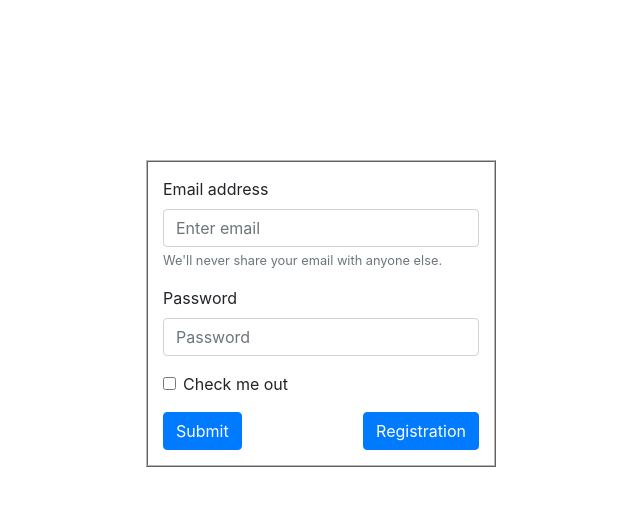
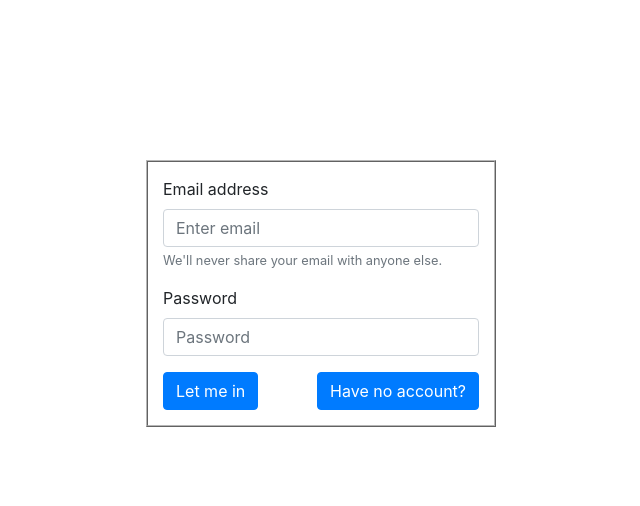
Before and after one commit to side-of-raya/todo-frontend, a React app: page /Login in a window 1280 px wide. Shown: the top 506 px of the page, without its empty margins (319-959 px from the left). Built offline with nearby package versions, Linux system fonts and the light colour scheme.

Commit message:
Redirecting by direct render was replaced by the meanings of <Redirect>, button placing was fixed, sensitive data now hidden in dotenv file

```diff
--- a/src/App.css
+++ b/src/App.css
@@ -9,7 +9,7 @@
   border-color: rgb(182, 182, 182);;
   padding: 15px;
 }
-.i {
+.todoitem {
   border: none;
   outline: none;
 }
--- a/src/App.js
+++ b/src/App.js
@@ -1,14 +1,13 @@
 import React, { Component } from 'react';
 import ThingsToDo from "./ThingsToDo";
 import axios from 'axios';
-import Login from './Login'
-import ReactDOM from 'react-dom';
+import { Redirect } from 'react-router-dom';
 
 class App extends Component {
   state = {
     thingsToDo: [],
     condition: 1,
-    logged: false,
+    isLogged: true,
     is_checked: false,
   }
 
@@ -21,12 +20,12 @@ class App extends Component {
       headers: {authorization: localStorage.getItem('authorization')}
      })
     .then(res => {
-        this.setState({thingsToDo : res.data})
+      this.setState({thingsToDo : res.data})
     })
     .catch ((error) => {
       console.log(error)
-        if( error.response.status === 401)
-        ReactDOM.render(<Login />, document.getElementById('root'));
+      if( error.response.status === 401)
+      this.setState({ isLogged: false })
     })
   }
 
@@ -61,7 +60,6 @@ class App extends Component {
   }
 
   editItem = (id, value) => {
-    console.log(value)
     const body = { id, args: { value } }
     axios.patch(process.env.REACT_APP_URL + '/todos', body, {
       headers: {authorization: localStorage.getItem('authorization')}
@@ -70,14 +68,12 @@ class App extends Component {
   }
 
   logout = () => {
-    axios.post(process.env.REACT_APP_URL + '/users/logout',{
-      headers: {authorization: localStorage.getItem('authorization')}
-    })
     localStorage.removeItem('authorization');
-    ReactDOM.render(<Login />, document.getElementById('root'));
+    this.setState({ isLogged: false })
   }
 
   render() {
+    if (!this.state.isLogged) return <Redirect to={'login'}/>
     const { thingsToDo, condition } = this.state;
     let currentToDo;
     switch (condition) {
--- a/src/Login.js
+++ b/src/Login.js
@@ -3,8 +3,12 @@ import axios from 'axios';
 import App from './App';
 import ReactDOM from 'react-dom';
 import './App.css';
+import { Redirect } from 'react-router-dom';
 
 class Login extends Component {
+  state = {
+    isLogged: false,
+  }
   login = (e) => {
     try{
     e.preventDefault();
@@ -12,12 +16,12 @@ class Login extends Component {
       email: e.target[0].value,
       password: e.target[1].value,
     }
-        console.log(process.env.URL)
-        axios.post(process.env.REACT_APP_URL, body)
+    axios.post(process.env.REACT_APP_URL + '/users/login', body)
       .then((res) => {
+        console.log(res)
         if (res.status === 200) {
           localStorage.setItem('authorization', res.data.authorization);
-                    ReactDOM.render(<App/>, document.getElementById('root'));
+          this.setState({ isLogged: true })
         }
       })
     } catch (err) {
@@ -26,9 +30,10 @@ class Login extends Component {
 
   }
   render() {
+    if (this.state.isLogged) return <Redirect to={'/'}/>
     return(
       <div className='login'>
-            <form onSubmit={this.login.bind()} className="">
+      <form onSubmit={this.login.bind()}>
       <div className="form-group">
         <label htmlFor="exampleInputEmail1">Email address</label>
         <input type="email" className="form-control" id="exampleInputEmail1" aria-describedby="emailHelp" placeholder="Enter email"/>
@@ -38,13 +43,9 @@ class Login extends Component {
         <label htmlFor="exampleInputPassword1">Password</label>
         <input type="password" className="form-control" id="exampleInputPassword1" placeholder="Password"/>
       </div>
-            <div className="form-group form-check">
-                <input type="checkbox" className="form-check-input" id="exampleCheck1"/>
-                <label className="form-check-label" htmlFor="exampleCheck1">Check me out</label>
-            </div>
       <div className='flex'>
-            <button type="submit" className="btn btn-primary">Submit</button>
-            <a className='btn btn-primary' href="/Registration">Registration</a>
+      <button type="submit" className="btn btn-primary">Let me in</button>
+      <a className='btn btn-primary' href="/Registration">Have no account?</a>
       </div>
       </form>
       </div>
--- a/src/Registration.js
+++ b/src/Registration.js
@@ -12,7 +12,6 @@ class Registration extends Component {
             name: e.target[1].value,
             password: e.target[2].value,
         }
-        console.log(process.env.REACT_APP_URL)
         axios.post(process.env.REACT_APP_URL + '/users', body)
         .then((res) => {
             if (res.status === 200) {
@@ -27,9 +26,6 @@ class Registration extends Component {
     render() {
         return(
             <div className='login'>
-            <div>
-               <a className='btn' href="/Login">Login</a>
-            </div>
             <form onSubmit={this.reg.bind()} className="">
             <div className="form-group">
                 <label htmlFor="exampleInputEmail1">Email address</label>
@@ -44,7 +40,10 @@ class Registration extends Component {
                 <label htmlFor="exampleInputPassword1">Password</label>
                 <input type="password" className="form-control" id="exampleInputPassword1" placeholder="Password"/>
             </div>
-            <button type="submit" className="btn btn-primary">Submit</button>
+            <div className='flex'>
+                <button type="submit" className="btn btn-primary">Submit</button>
+                <a className='btn btn-light btn-sm' href="/Login">Back to Login</a>
+            </div>
             </form>
             </div>
         );
--- a/src/ThingsToDo.js
+++ b/src/ThingsToDo.js
@@ -13,13 +13,14 @@ class ThingsToDo extends Component {
         <li className="list-group-item" key={item.id}>
           <div className="custom-control custom-checkbox">
           <input type="checkbox" className="custom-control-input" id={item.id}
-            checked={item.is_checked} onChange={ ()=> editItem(item.id, {is_checked: !item.is_checked}) }/>
+            checked={item.is_checked}
+            onChange={ ()=> editItem(item.id, {is_checked: !item.is_checked}) }/>
           <label className="custom-control-label" htmlFor={item.id} />
-          <input  className='i'
+          <input  className='todoitem'
             readOnly={this.state.readOnly}
             onDoubleClick={() => this.setState({readOnly : false})}
             onChange={(e) => this.setState({ itemValue: e.target.value })}
-            onKeyPress={() => editItem(item.id, {value: this.state.itemValue}) }
+            onBlur={() => editItem(item.id, {value: this.state.itemValue}) }
             htmlFor={item.id}
             style={ { textDecorationLine: item.is_checked ? "line-through" : "" } }
             defaultValue={item.value}/>
```
Lines whose indentation alone changed are shown as unchanged.
